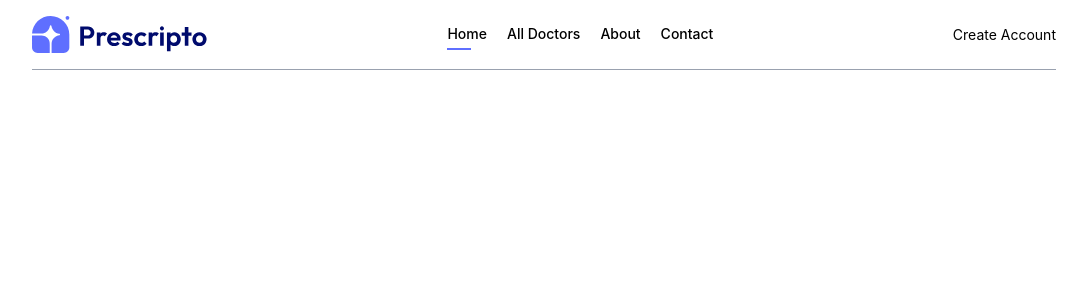
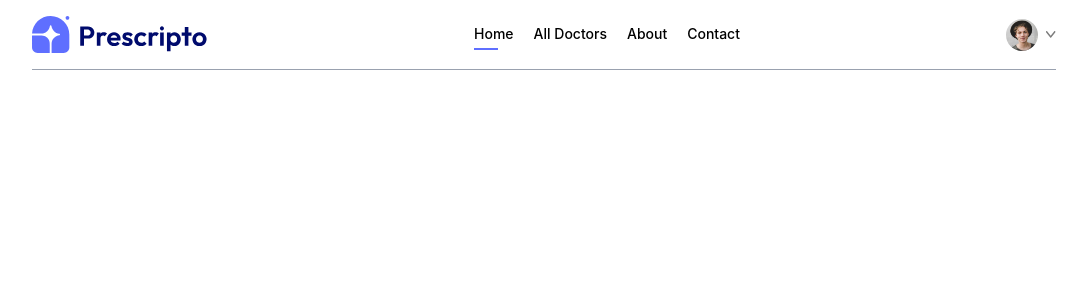
Before and after one commit to BuiTranTien/Doctor-Appointment-Booking-FE, a React (Vite) app: page / in a window 1280 px wide. Shown: the top 300 px of the page, without its empty margins (96-1183 px from the left). Built offline with nearby package versions, Linux system fonts and the light colour scheme.

Commit message:
complete navbar

```diff
--- a/src/components/Navbar.jsx
+++ b/src/components/Navbar.jsx
@@ -1,8 +1,13 @@
-import React from 'react'
+import React, {useState} from 'react'
 import {assets} from '../assets/assets'
-import { NavLink } from 'react-router-dom'
+import { NavLink,useNavigate } from 'react-router-dom'
 
 const Navbar = () => {
+  const navigate = useNavigate();
+
+  const [showMenu, setShowMenu] = useState(false)
+  const [token, setToken] = useState(true)
+
   return (
     <div  className='flex justify-between items-center text-sm py-4 mb-5 border-b border-b-gray-400'>
       <img className='w-44 cursor-pointer' src={assets.logo} alt="" />
@@ -28,9 +33,25 @@
           </NavLink>
       </ul>
 
-      <div>
-        <button>Create Account</button>
+      <div className='flex items-center gap-4'>
+        {
+          token
+          ?<div className='flex items-center gap-2 cursor-pointer group relative'>
+            <img className='w-8 rounded-full' src= {assets.profile_pic} alt=""  />
+            <img className='w-2.5' src={assets.dropdown_icon} alt="" />
+            <div className={`absolute top-0 right-0 pt-14 text-base font-medium text-gray-600 z-20 hidden group-hover:block`}>
+               <div className='min-w-48 bg-stone-100 rounded flex flex-col gap-4 p-4'>
+                    <p onClick={() => navigate('/my-profile')} className='hover:text-black cursor-pointer'>My Profile</p>
+                    <p onClick={() => navigate('my-appointments')} className='hover:text-black cursor-pointer'>My Appointments</p>
+                    <p onClick={()=>setToken(false)} className='hover:text-black cursor-pointer'>Logout</p>
+               </div>
+            </div>
+          </div>
+          : <button onClick={()=>navigate('/login')} className='bg-primary text-white px-8 py-3 rounded-full font-light hidden md:block'>Create Account</button>
+        }
+
       </div>
+
     </div>
   )
 }
```
